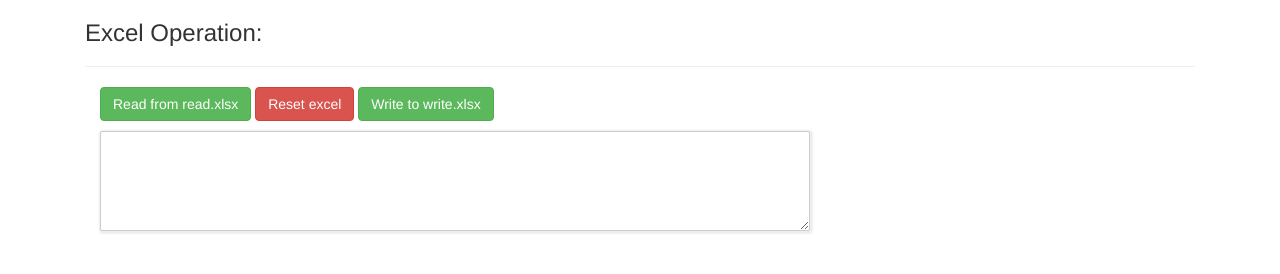
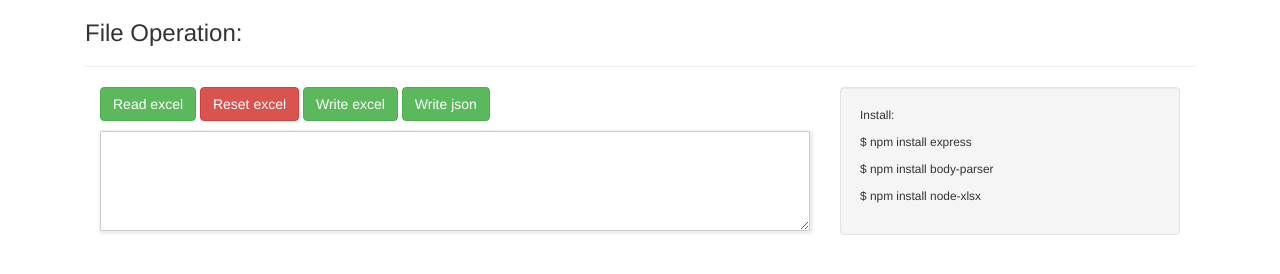
Before and after one commit to yoyohoo/expressIO, a plain HTML site: page index.html in a window 1280 px wide. Drawn offline with nearby package versions, Linux system fonts and the light colour scheme; files whose address does not match are found by name.

Commit message:
Update index.html

```diff
--- a/index.html
+++ b/index.html
@@ -2,6 +2,7 @@
 <html lang="en">
 	<head>
 		<meta charset="utf-8">
+		<title>File Operation</title>
 		<!-- Latest compiled and minified CSS -->
 		<link rel="stylesheet" href="https://maxcdn.bootstrapcdn.com/bootstrap/3.3.7/css/bootstrap.min.css">
 		<script src="https://ajax.googleapis.com/ajax/libs/angularjs/1.5.8/angular.min.js"></script>
@@ -27,13 +28,22 @@
 	<body>
 		<div class="container">
 			<div class="col-md-12">
-				<h3>Excel Operation:</h3>
+				<h3>File Operation:</h3>
 				<hr>
 				<div class="col-md-8">
-					<a onclick="Excel.read()" href="javascript:" class="btn btn-success">Read from read.xlsx</a>
+					<a onclick="Excel.read()" href="javascript:" class="btn btn-success">Read excel</a>
 					<a onclick="Excel.clear()" href="javascript:" class="btn btn-danger">Reset excel</a>
-					<a onclick="Excel.write()" href="javascript:" class="btn btn-success">Write to write.xlsx</a>
+					<a onclick="Excel.write()" href="javascript:" class="btn btn-success">Write excel</a>
+					<a onclick="Json.write()" href="javascript:" class="btn btn-success">Write json</a>
 					<textarea id="excelTxt"></textarea>
+				</div>
+				<div class="col-md-4">
+					<div class="well"><small>
+						<p>Install:</p>
+						<p>$ npm install express</p>
+						<p>$ npm install body-parser</p>
+						<p>$ npm install node-xlsx</p>
+					</small></div>
 				</div>
 			</div>
 		</div>
```
